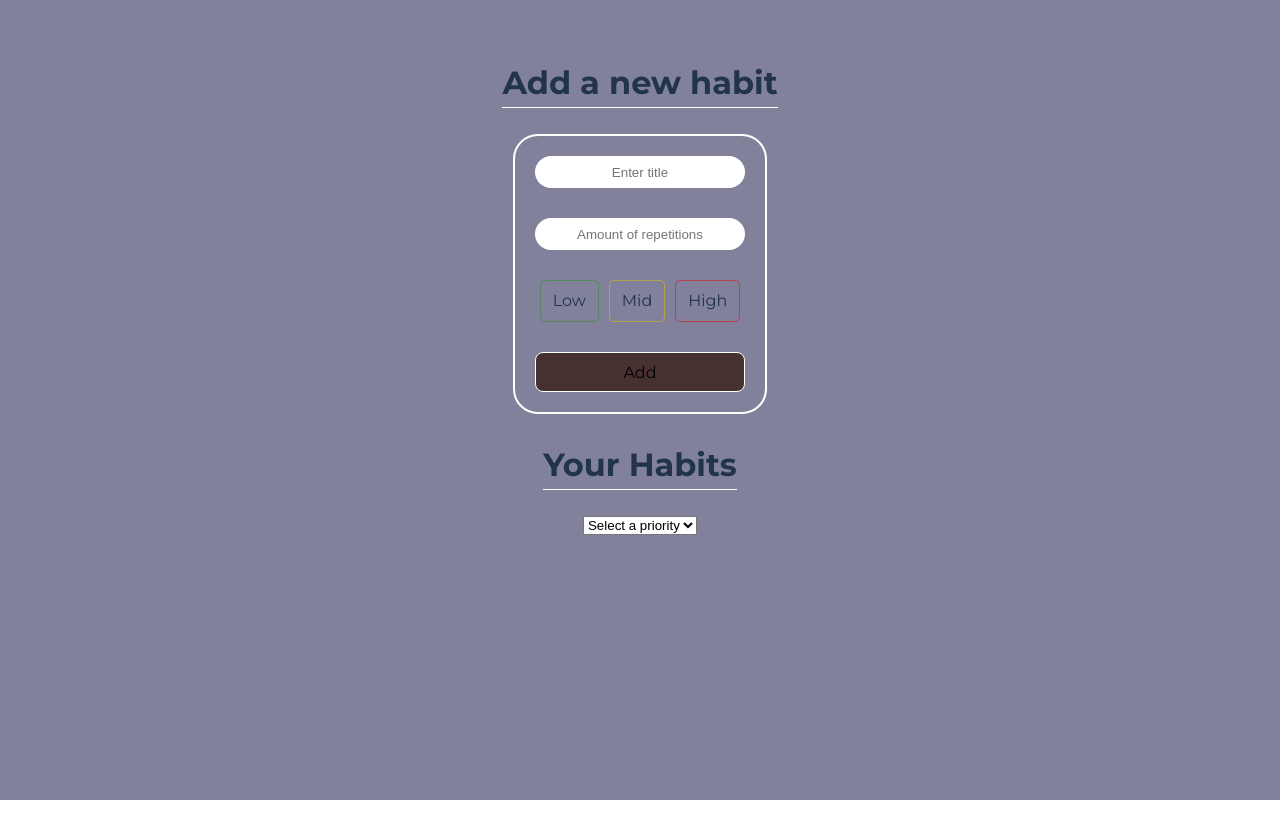
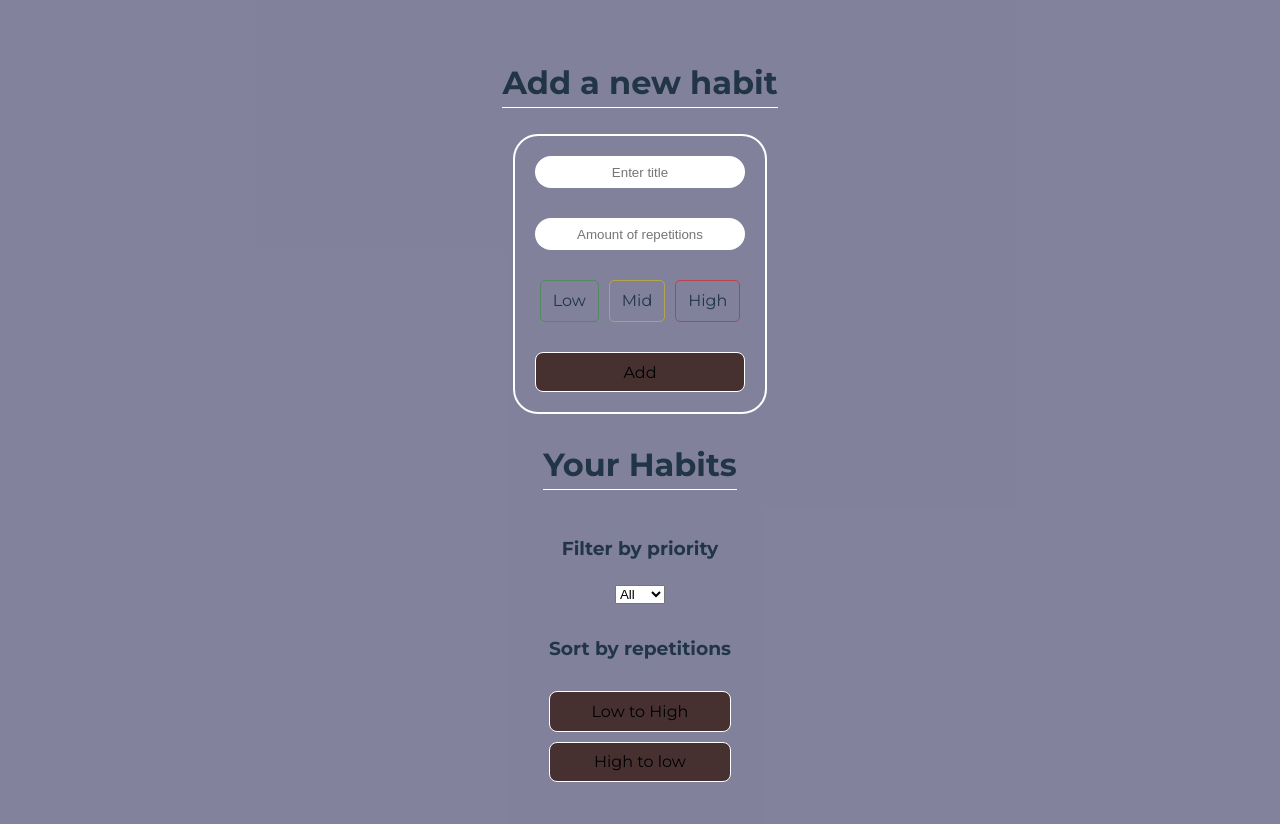
Before and after one commit to dasl2001/Frontend2-Projektarbete-Grupp11, a React (Vite) app: page /habits in a window 1280 px wide. Before the commit the page ends 800 px from the top, so only its background shows below. Built offline with nearby package versions, Linux system fonts and the light colour scheme.

Commit message:
added sort function and local storage

```diff
--- a/src/css/Habits.css
+++ b/src/css/Habits.css
@@ -11,6 +11,7 @@ body {
   justify-content: center;
   flex-direction: column;
   align-items: center;
+  /* position: relative; */
 }
 
 input[type="number"]::-webkit-inner-spin-button,
@@ -109,17 +110,18 @@ input[type="number"]::-webkit-outer-spin-button {
   border: none;
 }
 
-.add-habit-btn {
+.add-habit-btn,
+.sort-btn {
   border: 1px solid white;
   background-color: rgb(71, 48, 48);
   cursor: pointer;
   transition: 0.3s ease;
 }
 
-.add-habit-btn:hover {
+.add-habit-btn:hover,
+.sort-btn:hover {
   transform: scale(1.1);
   border: 2px solid white;
-  font-weight: bold;
   background-color: rgb(60, 38, 38);
 }
 .habit-card-container {
@@ -192,3 +194,20 @@ input[type="number"]::-webkit-outer-spin-button {
   width: 200px;
   margin-bottom: 6%;
 }
+
+.filter-drop-container {
+}
+
+.sort-container {
+  display: flex;
+  flex-direction: column;
+  gap: 10px;
+  padding: 10px;
+}
+
+.sort-btn:focus {
+  background-color: blue;
+  border: 1px solid white;
+  transform: scale(1.1);
+  transform: 0.3s ease;
+}
--- a/src/pages/HabitsPage.jsx
+++ b/src/pages/HabitsPage.jsx
@@ -7,8 +7,14 @@ const HabitsPage = () => {
   const [title, setTitle] = useState("");
   const [repetition, setRepetition] = useState("");
   const [selectedPriority, setSelectedPriority] = useState("");
-  const [habits, setHabits] = useState([]);
+  const [habits, setHabits] = useState(
+    JSON.parse(localStorage.getItem("Habits")) || []
+  );
   const [filteredPriority, setFilteredPriority] = useState("");
+
+  useEffect(() => {
+    localStorage.setItem("Habits", JSON.stringify(habits));
+  }, [habits]);
 
   const prioChange = (prio) => {
     setSelectedPriority(prio);
@@ -63,6 +69,15 @@ const HabitsPage = () => {
       })
     : habits;
 
+  const sortHabits = (sort) => {
+    const sorted = [...filteredHabits].sort((a, b) => {
+      return sort === "someBs"
+        ? a.repetition - b.repetition
+        : b.repetition - a.repetition;
+    });
+    setHabits(sorted);
+  };
+
   return (
     <>
       <h2 className="header">Add a new habit</h2>
@@ -94,17 +109,30 @@ const HabitsPage = () => {
       </div>
 
       <h2 className="header">Your Habits</h2>
+      <div className="filter-drop-container">
+        <h3>Filter by priority</h3>
         <select
+          className="filter-drop  "
           onChange={(e) => {
             setFilteredPriority(e.target.value);
           }}
         >
-        <option value={""}>Select a priority</option>
+          <option value={""}>All</option>
           <option value={"low"}>Low</option>
           <option value={"mid"}>Mid</option>
           <option value={"high"}>High</option>
         </select>
+      </div>
 
+      <div className="sort-container">
+        <h3>Sort by repetitions</h3>
+        <button className="sort-btn" onClick={() => sortHabits("someBs")}>
+          Low to High
+        </button>
+        <button className="sort-btn" onClick={() => sortHabits("otherBs")}>
+          High to low
+        </button>
+      </div>
       <div className="habit-card-container">
         {filteredHabits.map((habit, i) => {
           return (
```
Lines whose indentation alone changed are shown as unchanged.
